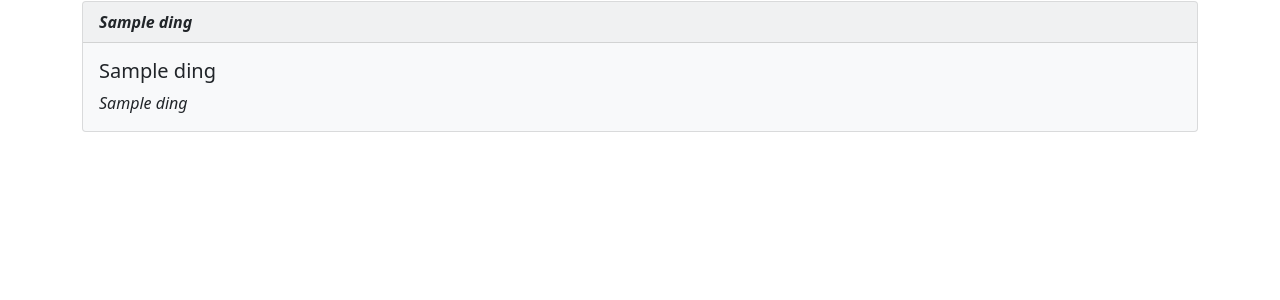
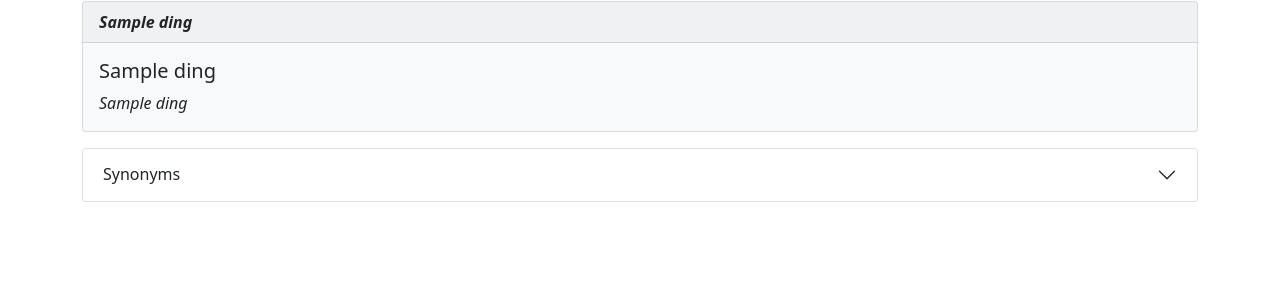
Before and after one commit to django0212/SimplyVocab, a Flask app: template templates/index.html in a window 1280 px wide. Shown: the part 266-566 px from the top of the page. Run offline with Flask 2, Linux system fonts and the light colour scheme; the template is opened without the code that fills it: most values are stand-ins (such as "Sample title", 1, 10 or a date in 2020); some libraries are stand-ins or nearby versions.

Commit message:
Update index.html

```diff
--- a/templates/index.html
+++ b/templates/index.html
@@ -69,6 +69,25 @@
         {% endif %}
         </div>
         </div>
+        {% if s != None %}
+        <div class="accordion" id="synonyms">
+            <div class="accordion-item">
+                <h2 class="accordion-header" id="headingTwo">
+                  <button class="accordion-button collapsed" type="button" data-bs-toggle="collapse" data-bs-target="#collapseTwo{{loop.index}}" aria-expanded="false" aria-controls="collapseTwo">
+                    Synonyms
+                  </button>
+                </h2>
+                <div id="collapseTwo{{loop.index}}" class="accordion-collapse collapse" aria-labelledby="headingTwo" data-bs-parent="#accordionExample">
+                  <div class="accordion-body">
+                    {% for x in s%}
+                    <span class="badge bg-light text-dark">{{x}}</span>
+                    {% endfor %}
+                  </div>
+                </div>
+              </div>
+        </div>
+        <br>
+        {% endif %}
         {% endfor %}
     </div>
 
```
